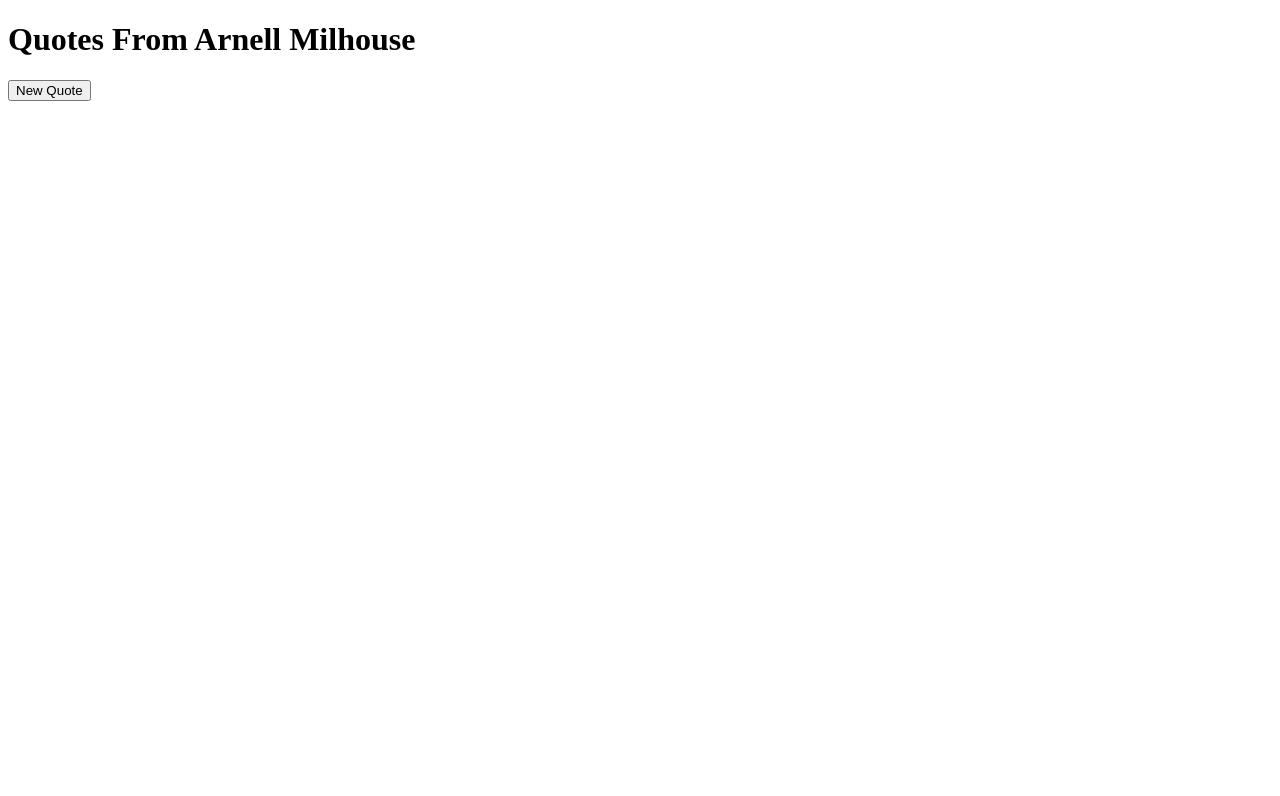
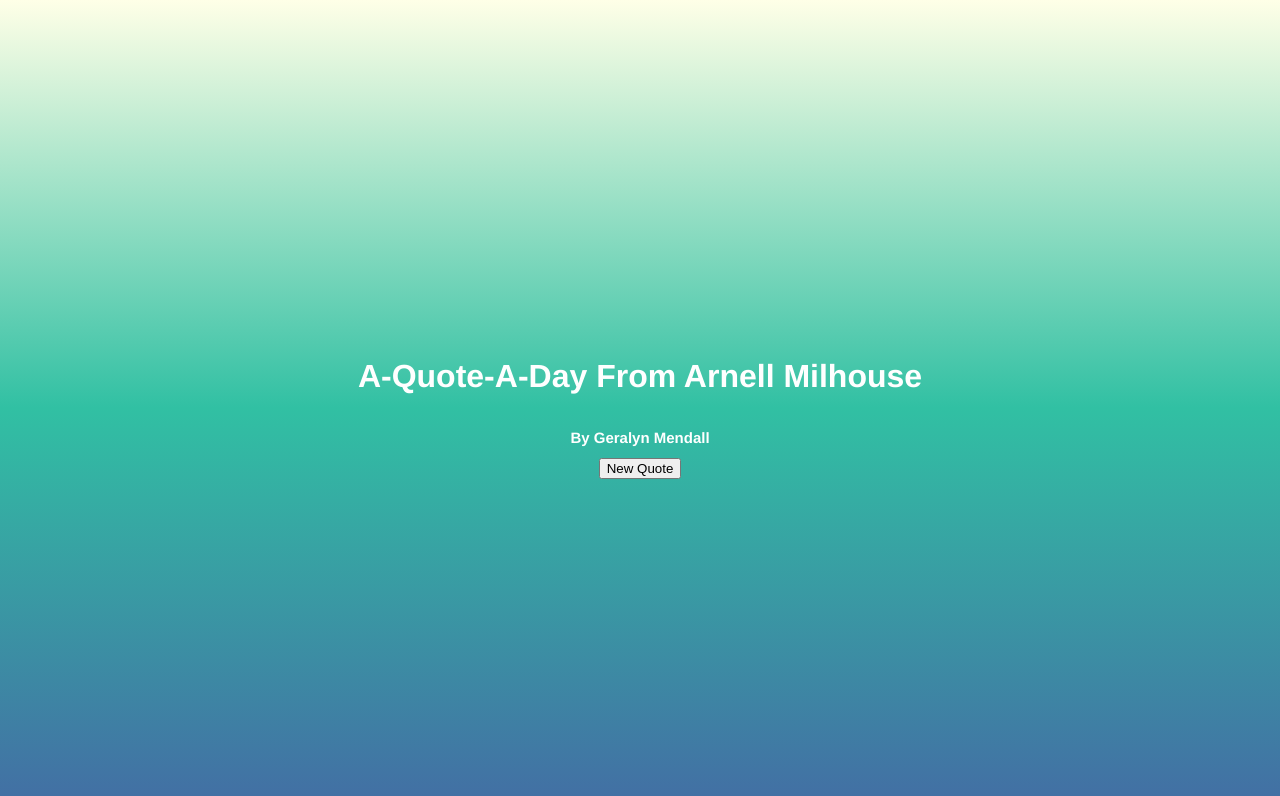
Before and after one commit to GeralynMendall/A-Quote-A-Day, a plain HTML site: page index.html in a window 1280 px wide. Drawn offline with Linux system fonts and the light colour scheme.

Commit message:
flushed out css. Stylelized app

```diff
--- a/index.html
+++ b/index.html
@@ -1,13 +1,17 @@
 <!DOCTYPE html>
 <html lang="en">
 <head>
+    <link rel="stylesheet" href="style.css">
     <meta charset="UTF-8">
     <meta name="viewport" content="width=device-width, initial-scale=1.0">
     <meta http-equiv="X-UA-Compatible" content="ie=edge">
     <title>A-Quote-A-Day</title>
+
+
 </head>
 <body>
-    <h1>Quotes From Arnell Milhouse</h1>
+    <h1>A-Quote-A-Day From Arnell Milhouse</h1>
+    <h2>By Geralyn Mendall</h2>
     <div id="quoteDisplay">
         <!-- quotes will display here -->
     </div>
@@ -16,4 +20,5 @@
     <script src="javascript.js"></script>
 
 </body>
+
 </html>
--- a/style.css
+++ b/style.css
@@ -0,0 +1,21 @@
+body {
+    height: 100vh;
+    display: flex;
+    justify-content: center;
+    flex-direction: column;
+    align-items: center;
+    background: linear-gradient(rgb(255,255,231),rgb(49,192,163), rgb(67,108,164));
+    font-family: sans-serif;
+    color: white;
+}
+  h1 {
+    font-family: Helvetica, Geneva, Arial,
+          SunSans-Regular, sans-serif;}
+  h2 {
+    font-size: 15px;
+     font-family: Helvetica, Geneva, Arial,
+          SunSans-Regular, sans-serif;
+     color: #FFFFFF;}
+  .quoteDisplay {
+      font-size: 30px;
+  }
```
